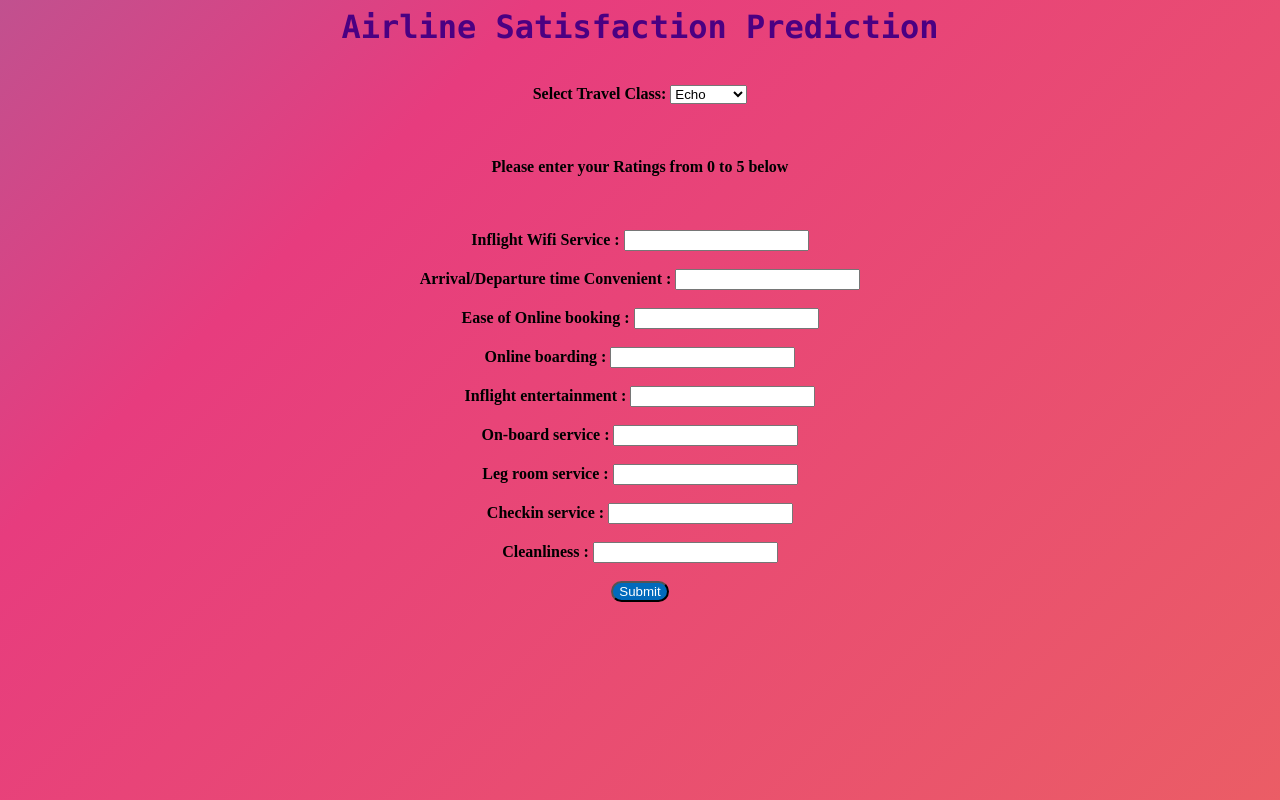
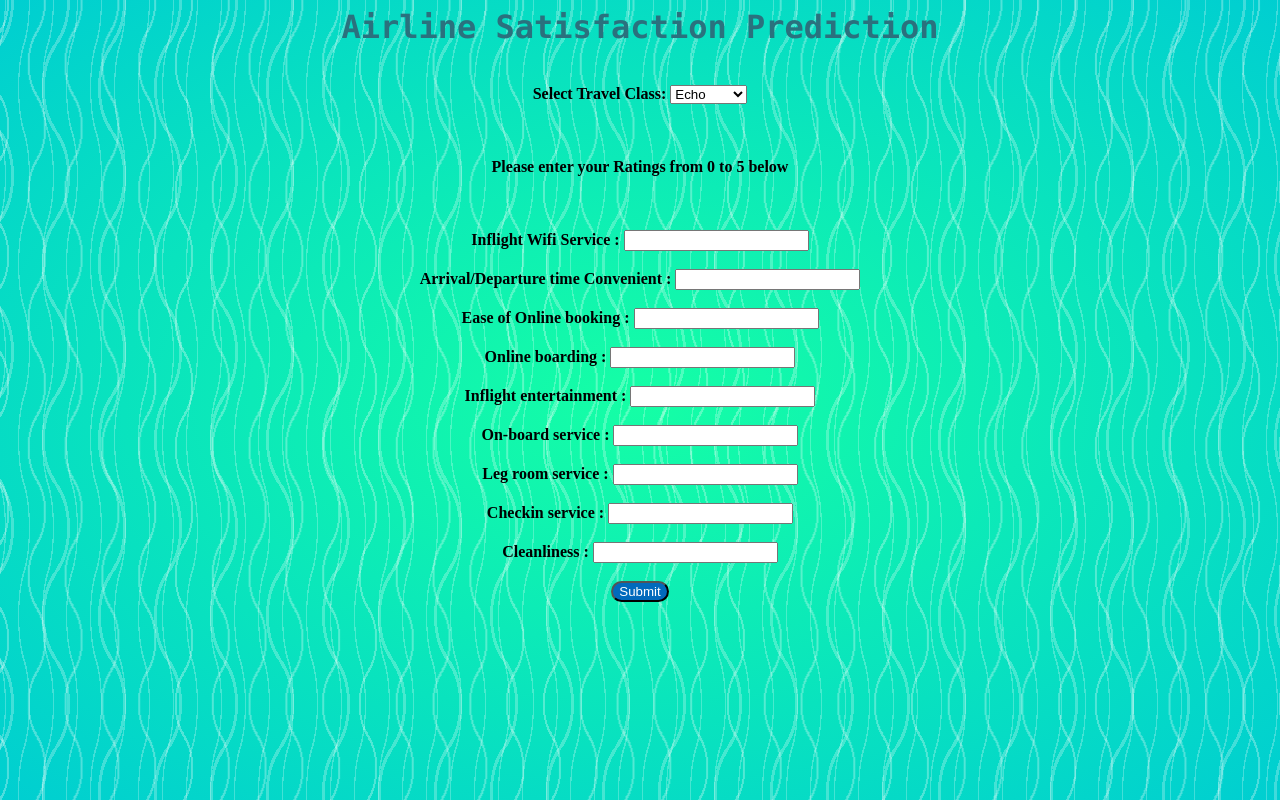
Before and after one commit to akshayhedaoo1/airline_satisfaction_prediction, a Flask app: page / in a window 1280 px wide. Run offline with Flask 2, Linux system fonts and the light colour scheme.

Commit message:
Update home.html

```diff
--- a/templates/home.html
+++ b/templates/home.html
@@ -43,9 +43,9 @@
 
 
         <style>
-            h1 {text-align: center; color : #4B0082; font-family: "Lucida Console", "Courier New", monospace;}
+            h1 {text-align: center; color : #2a717e; font-family: "Lucida Console", "Courier New", monospace;}
             form {text-align: center; color: #000000; }
-            h3 {text-align: center; color: #000000; font-family: cursive;}
+            h3 {text-align: center; color: #422e50; font-family: fangsong;}
 
             #submit{background:#016ABC; color:#fff; border:1pxsolid#eee;
             border-radius:20px; box-shadow:5px5px5px#eee;text-shadow:none;}
@@ -59,36 +59,12 @@
             h3 {text-align: center;}
 
             body {
-	            background: linear-gradient(-45deg, #ee7752, #e73c7e, #23a6d5, #23d5ab);
-	            background-size: 400% 400%;
-	            -webkit-animation: gradient 15s ease infinite;
-	            animation: gradient 15s ease infinite;
-                }
-
-            @-webkit-keyframes gradient {
-	            0% {
-		        background-position: 0% 50%;
-	            }
-	            50% {
-		        background-position: 100% 50%;
-	            }
-	            100% {
-		        background-position: 0% 50%;
-	            }
-                }
-
-            @keyframes gradient {
-	            0% {
-		        background-position: 0% 50%;
-	            }
-	            50% {
-		        background-position: 100% 50%;
-	            }
-	            100% {
-		        background-position: 0% 50%;
-	            }
-                }
-                        </style>
+  background: radial-gradient(1.5em 6.28571em at 1.95em, rgba(255, 255, 255, 0) 50%, rgba(255, 255, 255, 0.25) 50%, rgba(255, 255, 255, 0.25) 55%, rgba(255, 255, 255, 0) 55%) 0 0, radial-gradient(1.5em 6.28571em at -0.45em, rgba(255, 255, 255, 0) 50%, rgba(255, 255, 255, 0.25) 50%, rgba(255, 255, 255, 0.25) 55%, rgba(255, 255, 255, 0) 55%) 1.5em 5.5em, radial-gradient(2.3em 4.57143em at 2.99em, rgba(255, 255, 255, 0) 50%, rgba(255, 255, 255, 0.3) 50%, rgba(255, 255, 255, 0.3) 55%, rgba(255, 255, 255, 0) 55%) 0 0, radial-gradient(2.3em 4.57143em at -0.69em, rgba(255, 255, 255, 0) 50%, rgba(255, 255, 255, 0.3) 50%, rgba(255, 255, 255, 0.3) 55%, rgba(255, 255, 255, 0) 55%) 2.3em 4em, radial-gradient(3.5em 6.28571em at 4.55em, rgba(255, 255, 255, 0) 50%, rgba(255, 255, 255, 0.25) 50%, rgba(255, 255, 255, 0.25) 55%, rgba(255, 255, 255, 0) 55%) 0 0, radial-gradient(3.5em 6.28571em at -1.05em, rgba(255, 255, 255, 0) 50%, rgba(255, 255, 255, 0.25) 50%, rgba(255, 255, 255, 0.25) 55%, rgba(255, 255, 255, 0) 55%) 3.5em 5.5em, radial-gradient(#15ffa5, #00ced1);
+  background-color: mediumspringgreen;
+  background-size: 1.5em 11em, 1.5em 11em, 2.3em 8em, 2.3em 8em, 3.5em 11em, 3.5em 11em, 100% 100%;
+  background-repeat: repeat;
+}
+</style>
 
     </body>
 </html>
```
